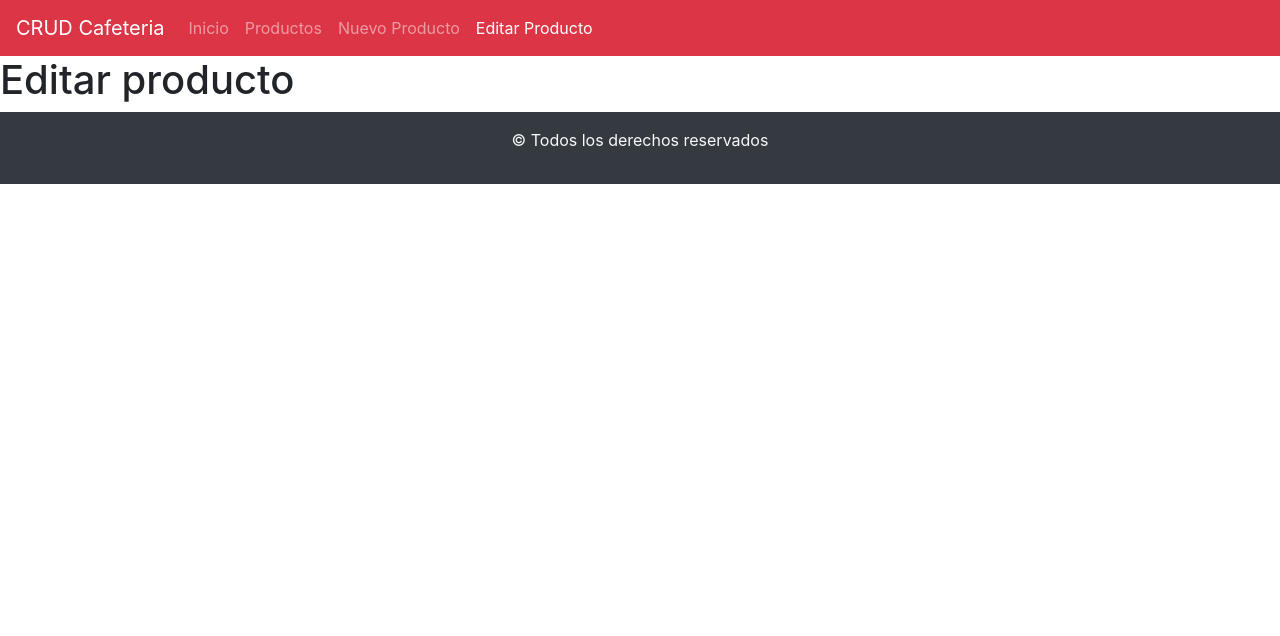
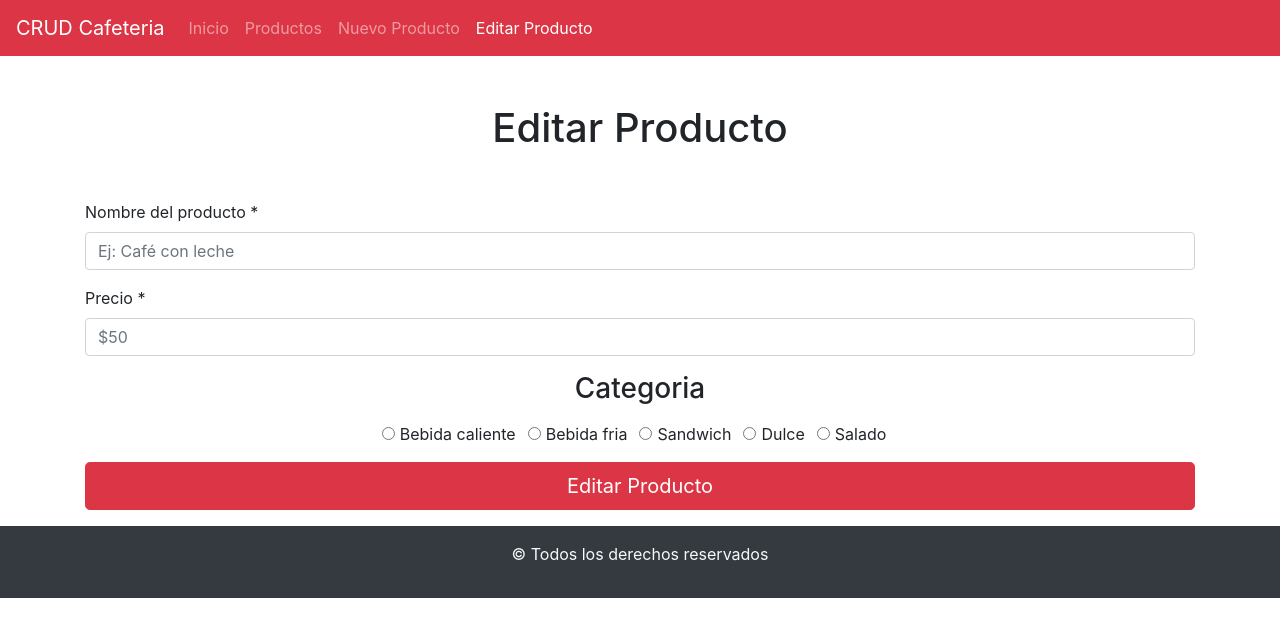
Before and after one commit to OttoCab/CRUD-Basic-Front, a React (Create React App) app: page /productos/editar in a window 1280 px wide. Shown: the top 636 px of the page. Built offline with nearby package versions, Linux system fonts and the light colour scheme.

Commit message:
Se agrego el maquetado de editar producto

```diff
--- a/db.json
+++ b/db.json
@@ -1,15 +1,15 @@
 {
-    "cafeteria":[
+    "cafeteria": [
         {
-            "nombreProducto":"café con leche",
+            "nombreProducto": "café con leche",
             "precioProducto": 50,
-            "categoria": "bebidaCaliente",
+            "categoria": "BebidaCaliente",
             "id": 1
         },
         {
-            "nombreProducto":"Medialuna x unidad",
+            "nombreProducto": "Medialuna x unidad",
             "precioProducto": 40,
-            "categoria": "dulce",
+            "categoria": "Dulce",
             "id": 2
         }
     ]
--- a/src/components/productos/AgregarProducto.js
+++ b/src/components/productos/AgregarProducto.js
@@ -2,27 +2,72 @@ import React, { useState } from "react";
 import { Alert, Container, Form, Button } from "react-bootstrap";
 
 const AgregarProducto = () => {
-  const [nombreProducto, setNombreProducto] = useState('');
+  const [nombreProducto, setNombreProducto] = useState("");
   const [precioProducto, setPrecioProducto] = useState(0);
-  const [categoria, setCategoria] = useState('');
+  const [categoria, setCategoria] = useState("");
   const [error, setError] = useState(false);
 
-  const cambiarCategoria = (e) =>{
-    setCategoria(e.target.value)
-  }
+  const cambiarCategoria = (e) => {
+    setCategoria(e.target.value);
+  };
+
+  const handleSubmit = (e) => {
+    e.preventDefault();
+    //console.log("prueba");
+    // validar los datos
+    if (
+      nombreProducto.trim() === "" ||
+      precioProducto <= 0 ||
+      precioProducto > 5000 ||
+      categoria === ""
+    ) {
+      // si falla la validacion mostrar el Alert de erro
+      //console.log("error en los datos");
+      setError(true);
+      return;
+    } else {
+      // si esta todo bien envio los datos a la Api
+      //console.log("datos correctos");
+      setError(false);
+
+      // crear el objeto a enviar
+      const producto = {
+        // nombreProducto: nombreProducto,
+        // precioProducto: precioProducto,
+        // categoria: categoria
+
+        //Otra opcion
+        nombreProducto,
+        precioProducto,
+        categoria,
+      };
+      console.log(producto);
+    }
+  };
 
   return (
     <Container>
-      <Form>
+      <Form onSubmit={handleSubmit}>
         <h1 className="text-center my-5">Agregar Nuevo Producto</h1>
+        {error === true ? (
+          <Alert variant="warning">Todos los campos son obligatorios</Alert>
+        ) : null}
         <Form.Group>
           <Form.Label>Nombre del producto *</Form.Label>
           {/* el Form.Control seria el "input" */}
-          <Form.Control type="text" placeholder="Ej: Café con leche" onChange={(e) => setNombreProducto(e.target.value)} />
+          <Form.Control
+            type="text"
+            placeholder="Ej: Café con leche"
+            onChange={(e) => setNombreProducto(e.target.value)}
+          />
         </Form.Group>
         <Form.Group>
           <Form.Label>Precio *</Form.Label>
-          <Form.Control type="number" placeholder="Ej: $50" onChange={(e) => setPrecioProducto(parseInt(e.target.value))} />
+          <Form.Control
+            type="number"
+            placeholder="Ej: $50"
+            onChange={(e) => setPrecioProducto(parseInt(e.target.value))}
+          />
         </Form.Group>
         <Form.Group className="text-center">
           <h3 className="mb-3">Categoria</h3>
@@ -34,7 +79,7 @@ const AgregarProducto = () => {
                 name="categoria" // especifico que son del mismo grupo del radiobutton
                 type={type}
                 id={`inline-${type}-1`}
-                value='BebidaCaliente'
+                value="BebidaCaliente"
                 onChange={cambiarCategoria}
               />
               <Form.Check
@@ -43,7 +88,7 @@ const AgregarProducto = () => {
                 name="categoria"
                 type={type}
                 id={`inline-${type}-2`}
-                value='BebidaFria'
+                value="BebidaFria"
                 onChange={cambiarCategoria}
               />
               <Form.Check
@@ -52,7 +97,7 @@ const AgregarProducto = () => {
                 name="categoria"
                 type={type}
                 id={`inline-${type}-3`}
-                value='Sandwich'
+                value="Sandwich"
                 onChange={cambiarCategoria}
               />
               <Form.Check
@@ -61,7 +106,7 @@ const AgregarProducto = () => {
                 name="categoria"
                 type={type}
                 id={`inline-${type}-4`}
-                value='Dulce'
+                value="Dulce"
                 onChange={cambiarCategoria}
               />
               <Form.Check
@@ -70,7 +115,7 @@ const AgregarProducto = () => {
                 name="categoria"
                 type={type}
                 id={`inline-${type}-5`}
-                value='Salado'
+                value="Salado"
                 onChange={cambiarCategoria}
               />
             </div>
@@ -79,9 +124,6 @@ const AgregarProducto = () => {
         <Button variant="danger" size="lg" className="mb-3" type="submit" block>
           Agregar producto
         </Button>
-        {error === false ? (
-          <Alert variant="warning">Todos los campos son obligatorios</Alert>
-        ) : null}
       </Form>
     </Container>
   );
--- a/src/components/productos/EditarProducto.js
+++ b/src/components/productos/EditarProducto.js
@@ -1,11 +1,79 @@
-import React from 'react';
+import React from "react";
+import {
+  Button,
+  Container,
+  Form,
+  FormControl,
+  FormGroup,
+  FormLabel,
+} from "react-bootstrap";
 
 const EditarProducto = () => {
-    return (
-        <div>
-            <h1>Editar producto</h1>
-        </div>
-    );
+  return (
+    <Container>
+      <Form>
+        <h1 className="text-center my-5">Editar Producto</h1>
+        <FormGroup>
+          <FormLabel>Nombre del producto *</FormLabel>
+          <FormControl type="text" placeholder="Ej: Café con leche" />
+        </FormGroup>
+        <FormGroup>
+          <FormLabel>Precio *</FormLabel>
+          <FormControl type="text" placeholder="$50" />
+        </FormGroup>
+        <FormGroup className="text-center">
+          <h3 className="mb-3">Categoria</h3>
+          {["radio"].map((type) => (
+            <div key={`inline-${type}`} className="mb-3">
+              <Form.Check
+                inline
+                label="Bebida caliente"
+                name="categoria" // especifico que son del mismo grupo del radiobutton
+                type={type}
+                id={`inline-${type}-1`}
+                value="BebidaCaliente"
+              />
+              <Form.Check
+                inline
+                label="Bebida fria"
+                name="categoria"
+                type={type}
+                id={`inline-${type}-2`}
+                value="BebidaFria"
+              />
+              <Form.Check
+                inline
+                label="Sandwich"
+                name="categoria"
+                type={type}
+                id={`inline-${type}-3`}
+                value="Sandwich"
+              />
+              <Form.Check
+                inline
+                label="Dulce"
+                name="categoria"
+                type={type}
+                id={`inline-${type}-4`}
+                value="Dulce"
+              />
+              <Form.Check
+                inline
+                label="Salado"
+                name="categoria"
+                type={type}
+                id={`inline-${type}-5`}
+                value="Salado"
+              />
+            </div>
+          ))}
+        </FormGroup>
+        <Button variant="danger" size="lg" className="mb-3" type="submit" block>
+          Editar Producto
+        </Button>
+      </Form>
+    </Container>
+  );
 };
 
 export default EditarProducto;
```
Also changed, not shown: notas.txt.
